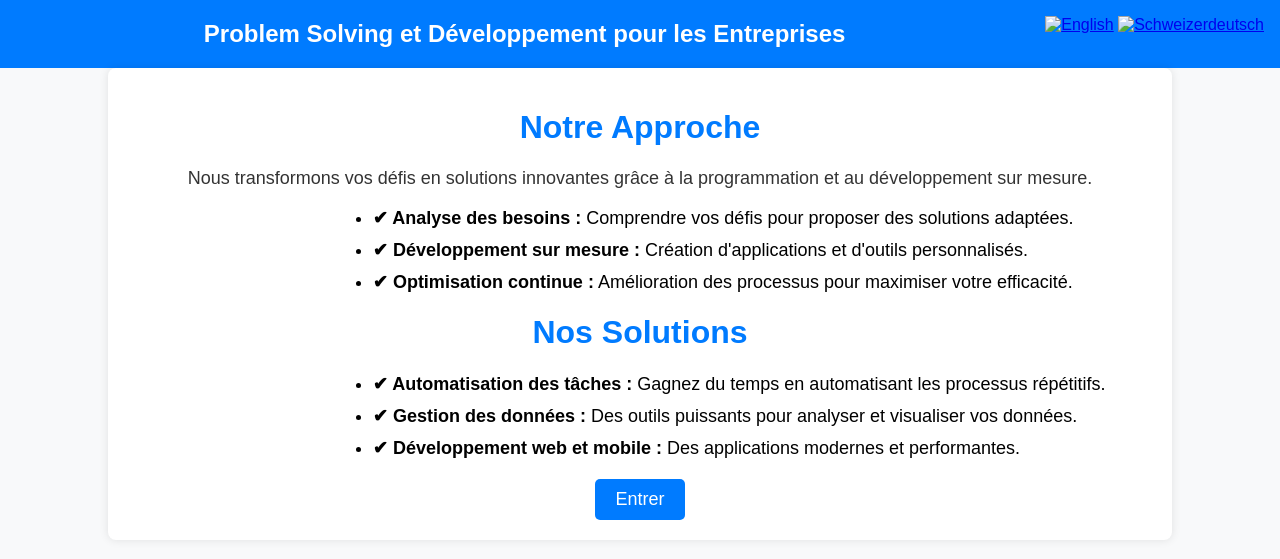
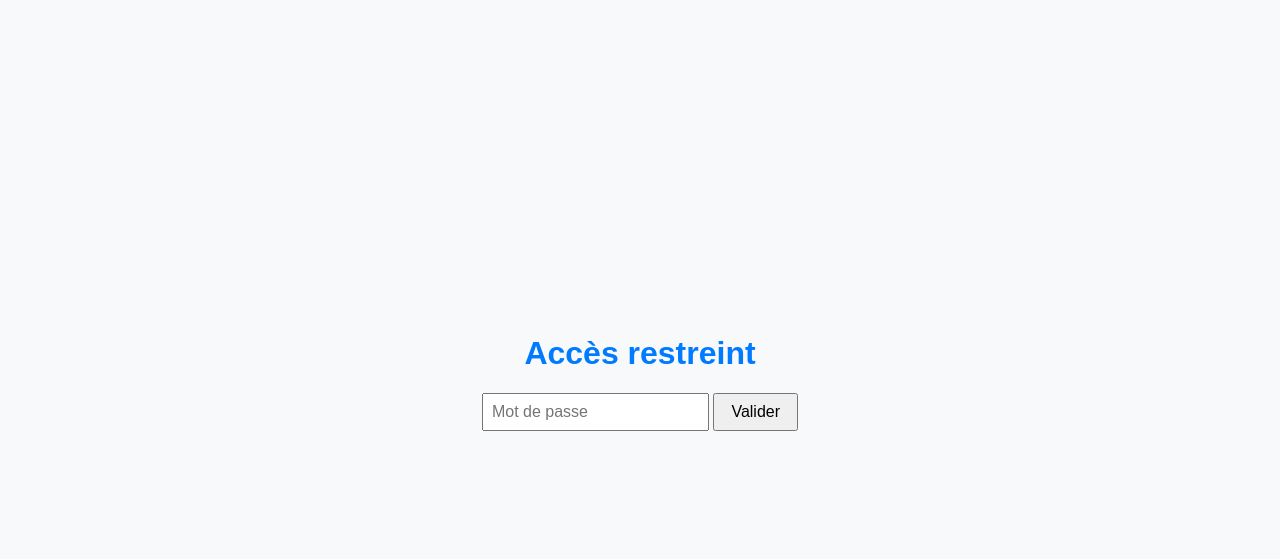
Before and after one commit to toto19771971/compta_2025, a Flask app: page / in a window 1280 px wide. Shown: the top 559 px of the page. Run offline with Flask 3, Linux system fonts and the light colour scheme; parts of the project's set-up code (start-up, migrations or seed data) failed here and were passed over.

Commit message:
Add protected index.html

```diff
--- a/templates/index.html
+++ b/templates/index.html
@@ -68,10 +68,54 @@
         .button:hover {
             background-color: #0056b3;
         }
+
+        /* ——— Styles de l’écran de connexion ——— */
+        #login-page {
+            display: flex;
+            flex-direction: column;
+            align-items: center;
+            justify-content: center;
+            height: 100vh;
+        }
+        #main-page {
+            display: none;
+        }
+        #error-msg {
+            color: red;
+            visibility: hidden;
+            margin-top: 0.5em;
+        }
+        #password-input {
+            padding: 0.5em;
+            margin-bottom: 0.5em;
+            font-size: 1em;
+        }
+        #login-form button {
+            padding: 0.5em 1em;
+            font-size: 1em;
+        }
     </style>
 </head>
 <body>
-    <div id="language-switcher" style="float:right;padding:1em;"><a href="/en/"><img src="/static/flags/gb.svg" alt="English" width="24"></a>&nbsp;<a href="/chde/"><img src="/static/flags/ch.svg" alt="Schweizerdeutsch" width="24"></a></div>
+
+    <!-- Écran de connexion -->
+    <div id="login-page">
+      <h1>Accès restreint</h1>
+      <form id="login-form">
+        <input type="password" id="password-input" placeholder="Mot de passe" required />
+        <button type="submit">Valider</button>
+      </form>
+      <p id="error-msg">Mot de passe incorrect.</p>
+    </div>
+
+    <!-- Contenu original, masqué tant que non authentifié -->
+    <div id="main-page">
+
+      <div id="language-switcher" style="float:right;padding:1em;">
+        <a href="/en/"><img src="/static/flags/gb.svg" alt="English" width="24"></a>
+        &nbsp;
+        <a href="/chde/"><img src="/static/flags/ch.svg" alt="Schweizerdeutsch" width="24"></a>
+      </div>
 
       <div class="header">
           Problem Solving et Développement pour les Entreprises
@@ -99,5 +143,29 @@
           </div>
       </div>
 
+    <!-- Script de gestion du mot de passe, placé juste avant la fermeture de body -->
+    <script>
+      document.addEventListener('DOMContentLoaded', function() {
+        const CORRECT_PASSWORD = "votre_mot_de_passe"; // ← À remplacer
+        const form      = document.getElementById("login-form");
+        const input     = document.getElementById("password-input");
+        const errorMsg  = document.getElementById("error-msg");
+        const loginPage = document.getElementById("login-page");
+        const mainPage  = document.getElementById("main-page");
+
+        form.addEventListener("submit", function(e){
+          e.preventDefault();
+          if (input.value === "abcd") {
+            // Authentification réussie
+            loginPage.style.display = "none";
+            mainPage.style.display  = "block";
+          } else {
+            // Mot de passe incorrect
+            errorMsg.style.visibility = "visible";
+            input.value = "";
+          }
+        });
+      });
+    </script>
 </body>
 </html>
```
Lines whose indentation alone changed are shown as unchanged.
